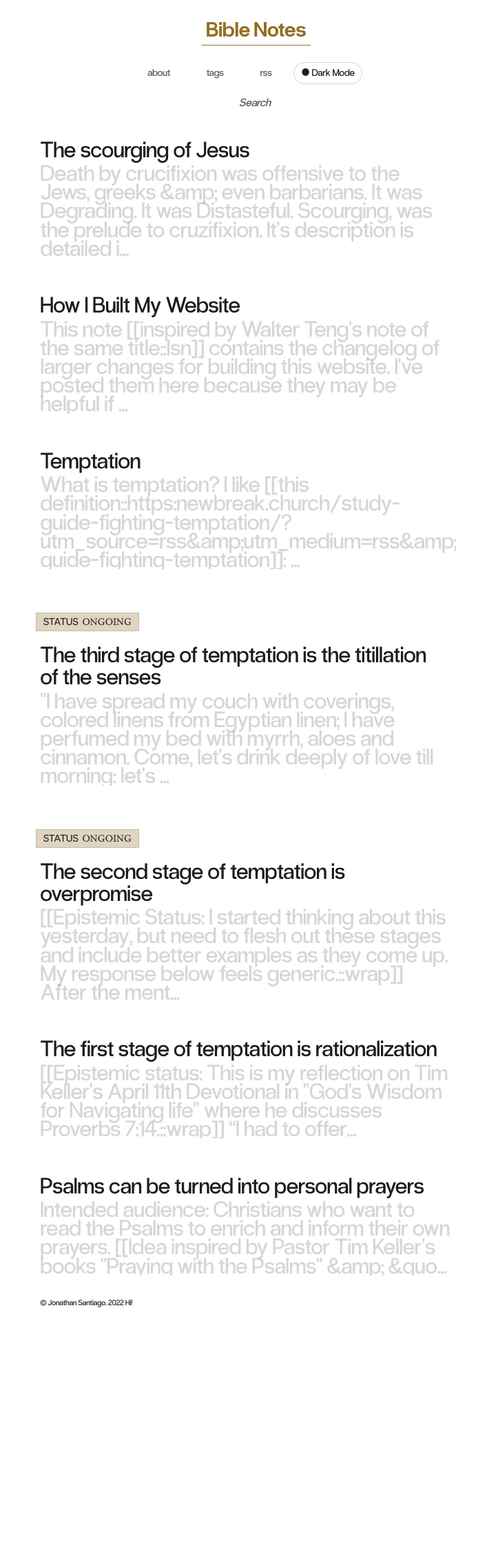
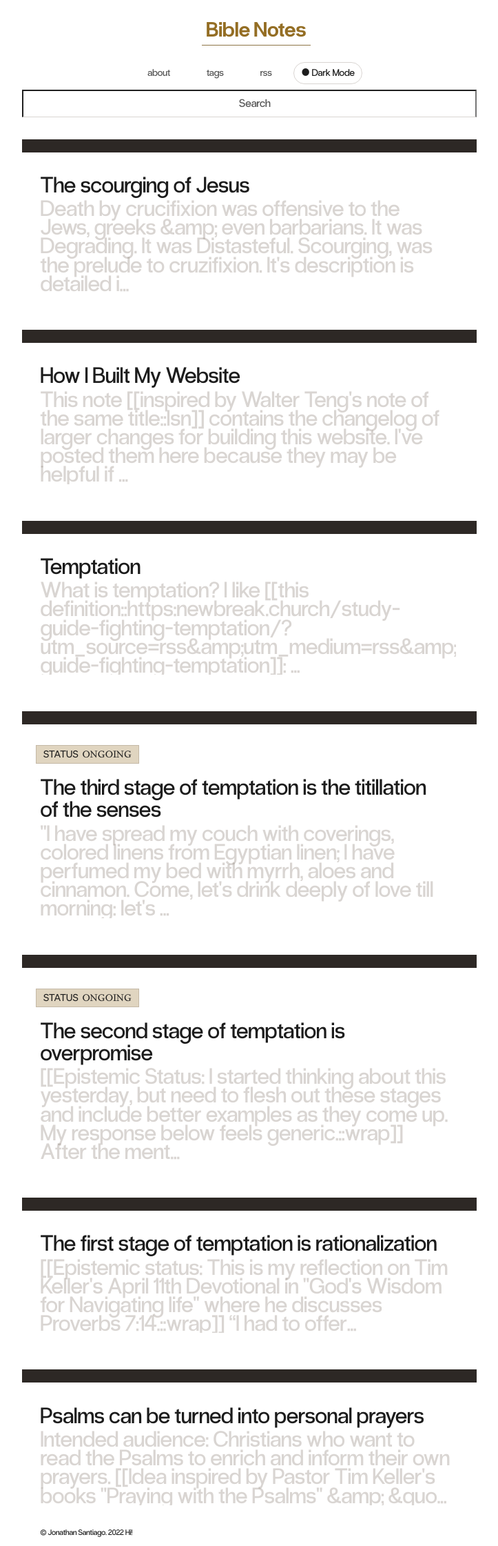
Before and after one commit to jsantiago611/digital-garden-master, a Jekyll site: the page built from index.md, in a window 1280 px wide. Shown: the whole page at 69% size, without its empty margins (278-1001 px from the left). Built offline with Jekyll 4.4.1, drawn with Linux system fonts in a browser that asks for light colours; before the commit the page ends 1908 px from its top, so only the background shows below that.

Commit message:
adding thick border to feed blocks,

```diff
--- a/assets/css/Style.css
+++ b/assets/css/Style.css
@@ -2514,13 +2514,13 @@ a.button-block {
     box-sizing: border-box;
     width: 100%;
     height: 40px;
-    border: 1px solid transparent;
+    border-bottom: 1px solid var(--c-border);
     font-family: var(--font-family-base) !important;
     color: var(--c-text);
     font-size: var(--font-size-small);
     background-color: transparent;
     text-align: center;
-    font-style: italic;
+
 }
 
 @media(max-width: 500px) {
@@ -2778,12 +2778,10 @@ a.button-block {
 .feed-title-excerpt-block {
     width: 100%;
     cursor: pointer;
-    /*border: 1px solid var(--c-card-border-light);*/
-    /*background-color: var(--c-gradient-fade);*/
     margin: 2rem 0;
     padding-bottom: 1rem;
-	margin-bottom: 7px;
-    /*border-radius: 1rem;*/
+    margin-bottom: 7px;
+    border-top: clamp(1rem, 0.4286rem + 1.0204vw, 1.5rem) solid var(--c-card-text-muted);
 }
 
 .feed-title-excerpt-block:hover {
```
